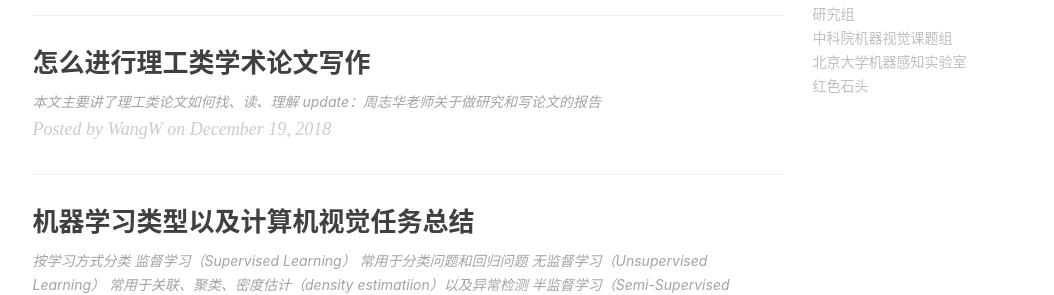
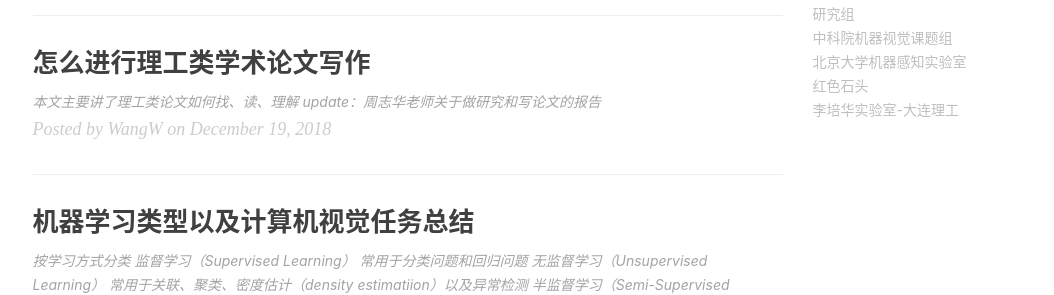
Before and after one commit to ilikewind/Myblog, a Jekyll site: the page built from index.html, in a window 1280 px wide and 900 px high, scrolled down 1283 px. Shown: the part 159-454 px from the top of the window, without its empty margins (135-1189 px from the left). Built offline with Jekyll 4.4.1, drawn with Linux system fonts in a browser that asks for light colours; nearby versions of some CDN libraries; the list of posts is cut into pages by our own code; comment, search, counter and statistics services are not loaded.

```diff
--- a/_config.yml
+++ b/_config.yml
@@ -178,5 +178,9 @@ friends: [
     {
       title: "红色石头",
       href: "http://redstonewill.com/"
+    },
+    {
+      title: "李培华实验室-大连理工",
+      href: "http://peihuali.org/home.html"
     }
 ]
```
